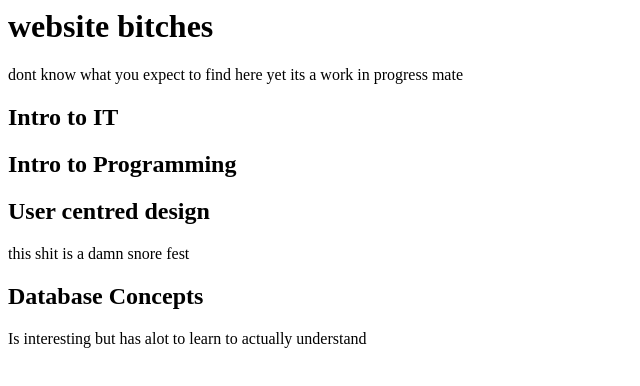
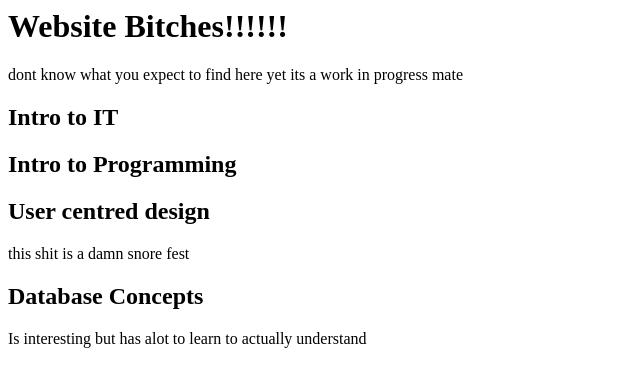
Before and after one commit to leetness87/studyNotes, a plain HTML site: page index.html in a window 1280 px wide. Shown: the whole page, without its empty margins (0-640 px from the left). Drawn offline with Linux system fonts and the light colour scheme.

Commit message:
Update index.html

```diff
--- a/index.html
+++ b/index.html
@@ -1,8 +1,15 @@
-<h1> website bitches </h1>
-<p> dont know what you expect to find here yet its a work in progress mate</p>
+<h1>Website Bitches!!!!!! </h1>
+
+<p>dont know what you expect to find here yet its a work in progress mate</p>
+
 <h2>Intro to IT</h2>
+
 <h2>Intro to Programming</h2>
+
 <h2>User centred design</h2>
+
 <p>this shit is a damn snore fest</p>
+
 <h2>Database Concepts</h2>
+
 <p>Is interesting but has alot to learn to actually understand</p>
```
